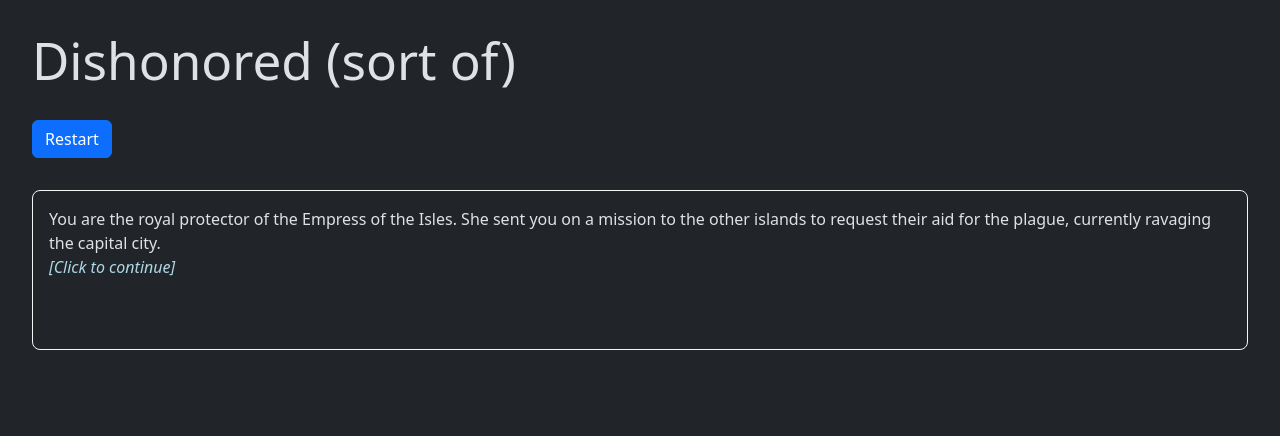
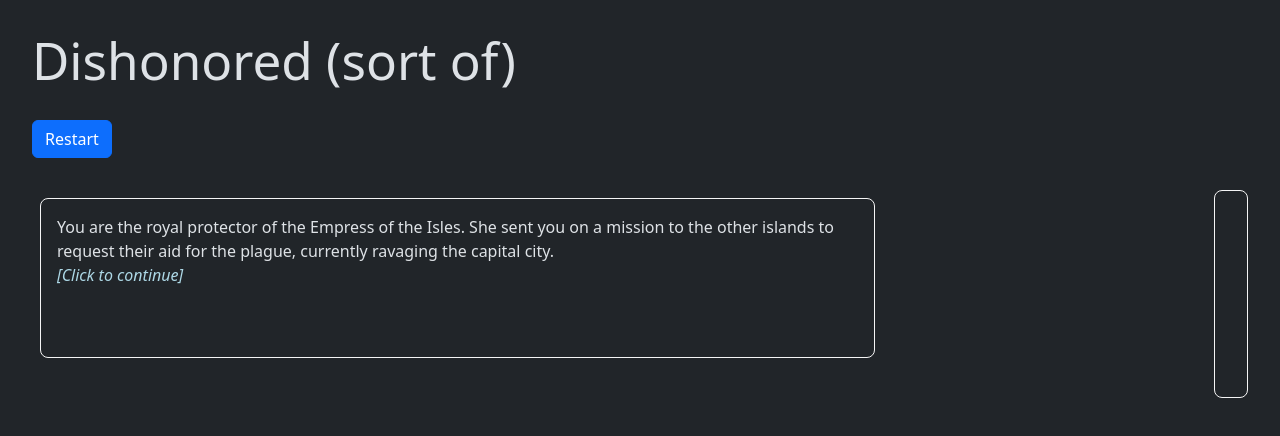
Before and after one commit to AmevinLS/rpg-engine, a React (Vite) app: page / in a window 1280 px wide. Shown: the top 436 px of the page. Built offline with nearby package versions, Linux system fonts and the light colour scheme.

Commit message:
Add box for variables. Story json fix. Choice handling start. CSS Cleanup

```diff
--- a/src/App.css
+++ b/src/App.css
@@ -10,3 +10,18 @@
 #root > * {
     margin-bottom: 2rem;
 }
+
+
+div.panels-contain {
+    display: flex;
+    justify-content: space-between;
+}
+
+
+div.left-panel {
+    width: 70%;
+    padding: 0.5rem;
+}
+div.left-panel > * {
+    margin-bottom: 2rem;
+}
--- a/src/App.jsx
+++ b/src/App.jsx
@@ -13,6 +13,7 @@
     const [currStorypoint, setCurrStorypoint] = useState(story.storypoints["start"]);
     const [key, setKey] = useState(0);
     const [openChoiceBox, setOpenChoiceBox] = useState(false);
+    const [variables, setVariables] = useState(story.variables);
 
     const restart = (event) => {
         setCurrStorypoint(story.storypoints["start"]);
@@ -22,18 +23,30 @@
 
     const showChoices = () => {
         setOpenChoiceBox(true);
-    }
+    };
+
+    const handleChoiceMade = (choice) => {
+        console.log(`Will now go to storypoint ${choice.success.nextStoryPoint}`);
+    };
 
     return (
         <>
             <h1>{story.title}</h1>
             <Button onClick={restart} type="primary">Restart</Button>
-            <StoryPointText key={key} storypoint={currStorypoint} onFinished={showChoices}/>
-            <Collapse in={openChoiceBox}>
-                <div>
-                    {openChoiceBox && <ChoiceBox prompt={currStorypoint.prompt} choices={currStorypoint.choices} />}
+            <div className="panels-contain">
+                <div className="left-panel">
+                    <StoryPointText key={key} storypoint={currStorypoint} onFinished={showChoices}/>
+                    <Collapse in={openChoiceBox}>
+                        <div>
+                            {openChoiceBox && <ChoiceBox prompt={currStorypoint.prompt} choices={currStorypoint.choices} onChoiceMade={handleChoiceMade}/>}
+                        </div>
+                    </Collapse>
                 </div>
-            </Collapse>
+                <div className="default-box right-panel">
+
+                </div>
+            </div>
+
         </>
     )
 }
--- a/src/assets/dishonored_story.json
+++ b/src/assets/dishonored_story.json
@@ -18,16 +18,15 @@
                     "successRate": 1.0,
                     "success": {
                         "text": "You manage to gun some of them down.",
-                        "nextStoryPoints": "prison"
+                        "nextStoryPoint": "prison"
                     }
                 },
                 {
                     "text": "Attack them with your sword",
-                    "nextStoryPoint": 0.5,
                     "successRate": 0.8,
                     "success": {
                         "text": "You manage to slash some of them down.",
-                        "nextStoryPoints": "prison"
+                        "nextStoryPoint": "prison"
                     },
                     "fail": {
                         "text": "Your arm is quickly slashed with a sword and you drop your pistol",
--- a/src/components/Choice.jsx
+++ b/src/components/Choice.jsx
@@ -1,9 +1,13 @@
 import "./common.css";
 import "./Choice.css";
 
-function Choice( {choice} ) {
+function Choice( {choice, onChoiceMade} ) {
+    const handleChoiceMade = (event) => {
+        onChoiceMade(choice);
+    };
+
     return (
-        <div className="choice clickable">
+        <div className="choice clickable" onClick={handleChoiceMade}>
             <p>{choice.text}</p>
             <p>{choice.successRate*100}%</p>
         </div>
--- a/src/components/ChoiceBox.css
+++ b/src/components/ChoiceBox.css
@@ -1,11 +1,4 @@
 .choice-box {
-    border-style: solid;
-    border-color: whitesmoke;
-    border-width: 0.1rem;
-    border-radius: 0.5rem;
-
-    padding: 1rem;
-
     display: flex;
     flex-flow: column;
     justify-content: space-between;
--- a/src/components/ChoiceBox.jsx
+++ b/src/components/ChoiceBox.jsx
@@ -1,12 +1,12 @@
 import Choice from "./Choice";
 import "./ChoiceBox.css";
 
-function ChoiceBox({ prompt, choices }) {
+function ChoiceBox({ prompt, choices, onChoiceMade }) {
     return (
-        <div className="choice-box">
+        <div className="default-box choice-box">
             <p>{prompt}</p>
             {choices.map((choice) => {
-                return <Choice key={choice.text} choice={choice}/>;
+                return <Choice key={choice.text} choice={choice} onChoiceMade={onChoiceMade}/>;
             })}
         </div>
     );
--- a/src/components/StoryPointText.css
+++ b/src/components/StoryPointText.css
@@ -1,10 +1,4 @@
 .story-text-box {
-    border-style: solid;
-    border-color: whitesmoke;
-    border-width: 0.1rem;
-    border-radius: 0.5rem;
-
-    padding: 1rem;
     min-height: 10rem;
 }
 
--- a/src/components/StoryPointText.jsx
+++ b/src/components/StoryPointText.jsx
@@ -17,7 +17,7 @@
     };
 
     return (
-        <div className={"story-text-box" + ((isFinalText) ? "" : " clickable")} onClick={handleClick}>
+        <div className={"default-box story-text-box" + ((isFinalText) ? "" : " clickable")} onClick={handleClick}>
             <p>{storypoint.texts[textIndex]}</p>
             {(!isFinalText) ? (<p className="weak-prompt">[Click to continue]</p>) : null}
         </div>
--- a/src/components/common.css
+++ b/src/components/common.css
@@ -10,3 +10,12 @@
     font-style: italic;
     color: lightblue;
 }
+
+.default-box {
+    border-style: solid;
+    border-color: whitesmoke;
+    border-width: 0.1rem;
+    border-radius: 0.5rem;
+
+    padding: 1rem;
+}
```
